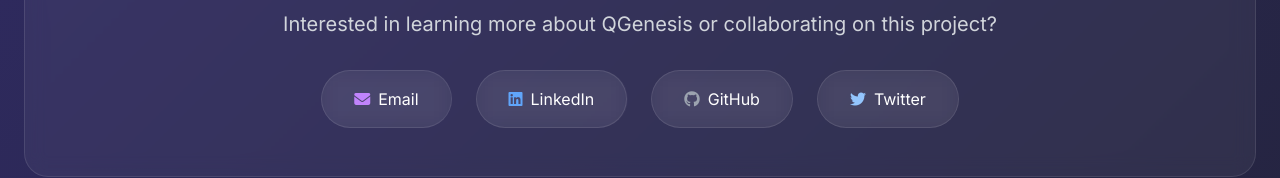
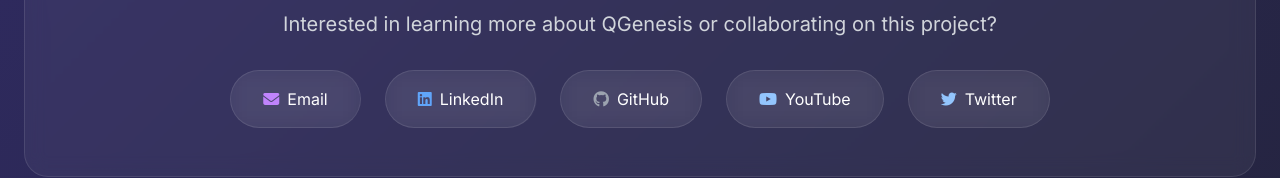
Before and after one commit to adriel-babalola/QGenesis-page, a plain HTML site: page index.html in a window 1280 px wide. Shown: the part 2340-2518 px from the top of the page. Drawn offline with nearby package versions, Linux system fonts and the light colour scheme.

Commit message:
Update index.html

```diff
--- a/index.html
+++ b/index.html
@@ -200,7 +200,10 @@
                 <a href="https://github.com/adriel-babalola" class="glass px-8 py-4 rounded-full hover:bg-white hover:bg-opacity-10 transition transform hover:scale-105 flex items-center gap-2">
                     <i class="fab fa-github text-gray-400"></i> GitHub
                 </a>
-                <a href="#" class="glass px-8 py-4 rounded-full hover:bg-white hover:bg-opacity-10 transition transform hover:scale-105 flex items-center gap-2">
+                <a href="https://www.youtube.com/@adrielbabalola" class="glass px-8 py-4 rounded-full hover:bg-white hover:bg-opacity-10 transition transform hover:scale-105 flex items-center gap-2">
+                    <i class="fab fa-youtube text-blue-300"></i> YouTube
+                </a>
+                <a href="https://x.com/AdrielBaba57136" class="glass px-8 py-4 rounded-full hover:bg-white hover:bg-opacity-10 transition transform hover:scale-105 flex items-center gap-2">
                     <i class="fab fa-twitter text-blue-300"></i> Twitter
                 </a>
             </div>
```
